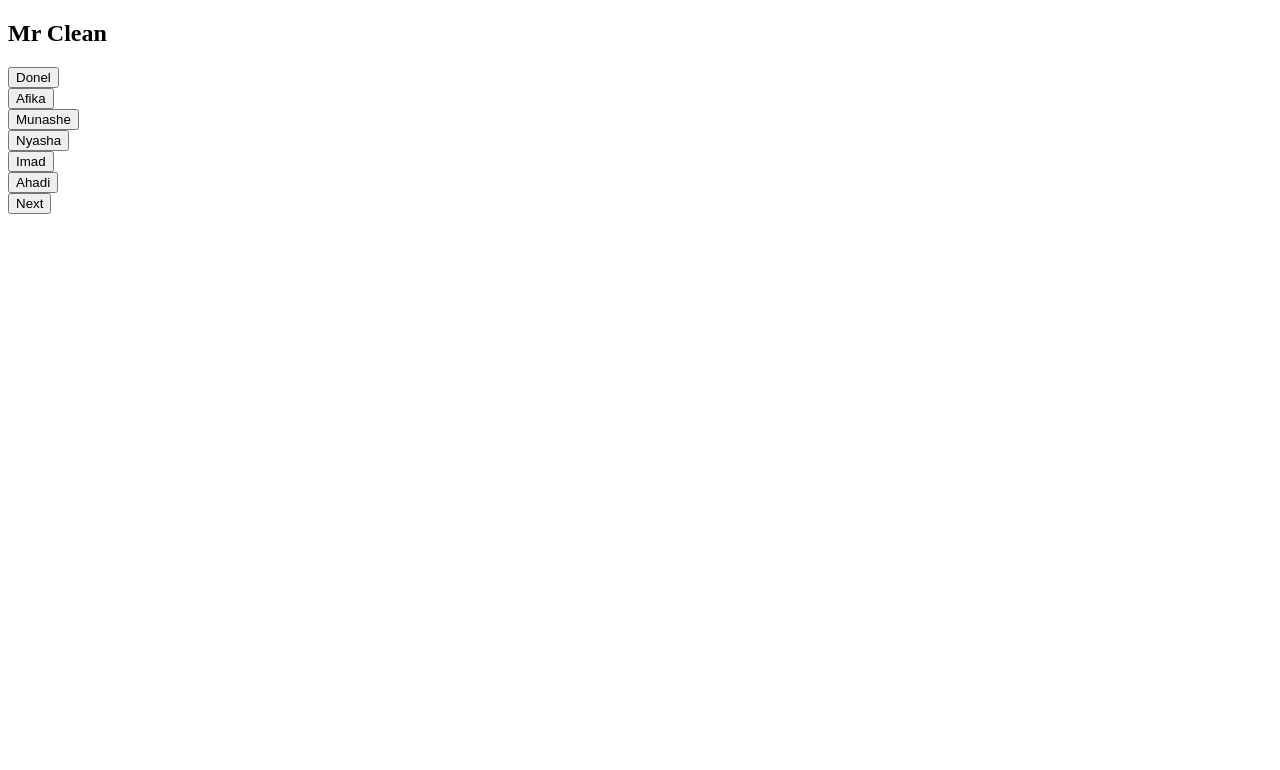
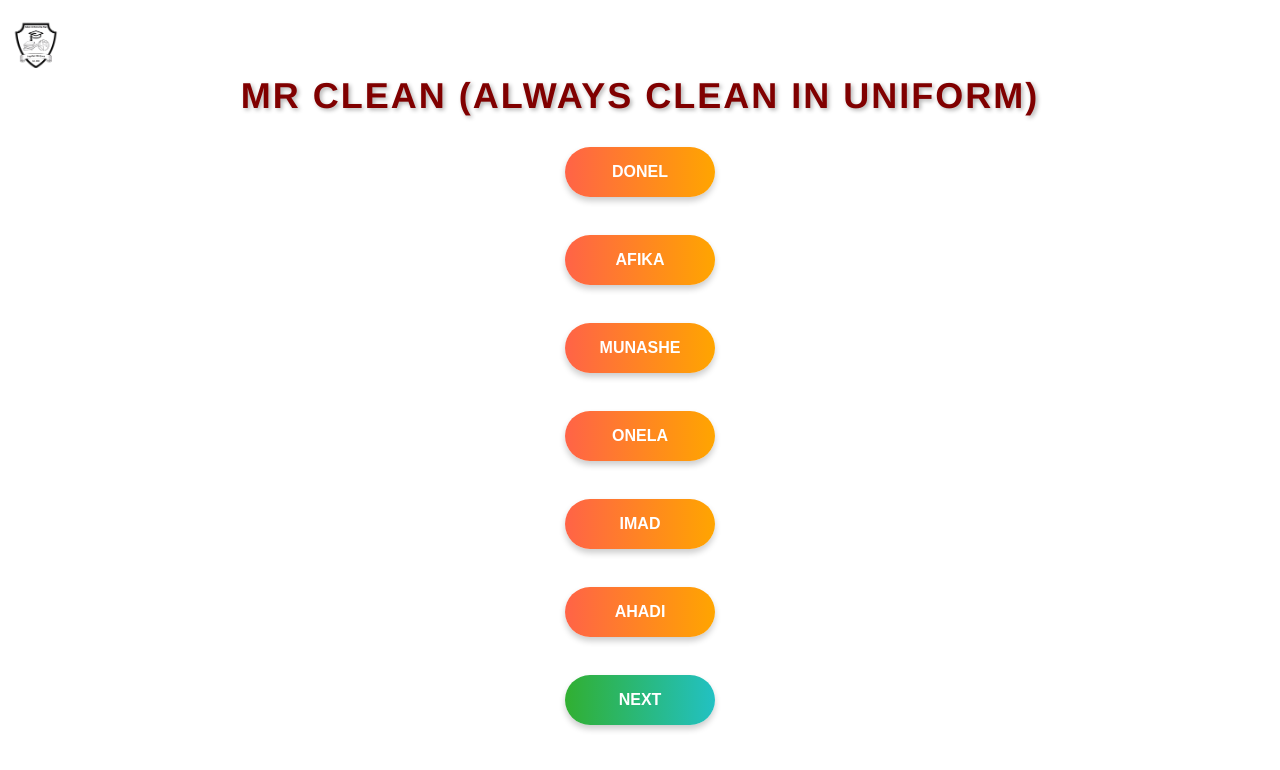
Before and after one commit to NashaCodes/9C-Vote, a website: page MrClean.html in a window 1280 px wide. Drawn offline with Linux system fonts and the light colour scheme.

Commit message:
Update MrClean.html

```diff
--- a/MrClean.html
+++ b/MrClean.html
@@ -3,17 +3,19 @@
 <head>
     <meta charset="UTF-8">
     <meta name="viewport" content="width=device-width, initial-scale=1.0">
-    <title>CLEAN
-        <link rel="stylesheet" href="style.css">
-    </title>
+    <title>CLEAN</title>
+       <img src="header-image.jpg" alt="Logo" class="logo">
+
+      <link rel="stylesheet" href="style.css">
+
 </head>
 <body>
-    <h2>Mr Clean</h2>
+    <h2>Mr Clean (always clean in Uniform) </h2>
 
      <button class="vote-btn">Donel</button><br>
     <button class="vote-btn">Afika</button><br>
     <button class="vote-btn">Munashe</button><br>
-    <button class="vote-btn">Nyasha</button><br>
+    <button class="vote-btn">Onela</button><br>
     <button class="vote-btn">Imad</button><br>
     <button class="vote-btn">Ahadi</button><br>
 
@@ -23,4 +25,5 @@
 
         <script src="script.js"></script>
 </body>
+
 </html>
```
